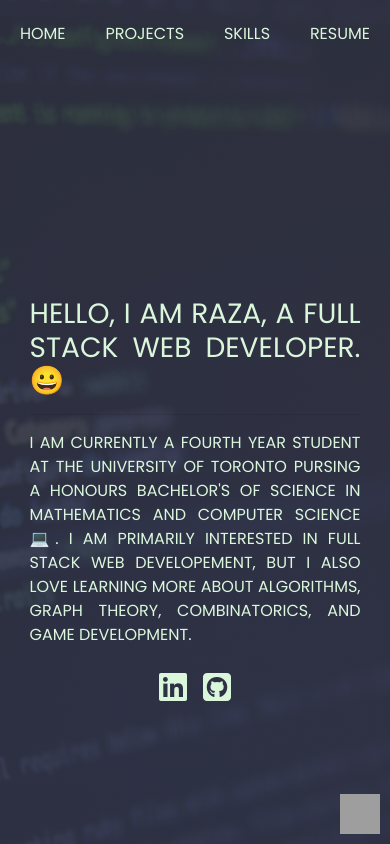
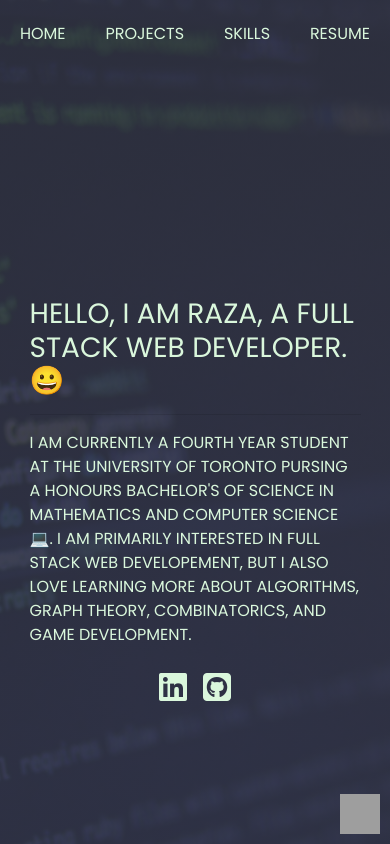
Before and after one commit to SAbbas2018/portfolio, a React (Create React App) app: page / in a window 390 px wide. Shown: the top 844 px of the page. Built offline with nearby package versions, Linux system fonts and the light colour scheme; grey boxes are pictures that could not be loaded.

Commit message:
fix about me on mobile

```diff
--- a/src/index.css
+++ b/src/index.css
@@ -309,6 +309,9 @@ i.fab:hover {
     grid-template-columns: 1fr 1fr;
     justify-items: center;
   }
+  .home-info-container {
+    text-align: left;
+  }
 }
 
 /* Small devices (portrait tablets and large phones, 600px and up) */
```
